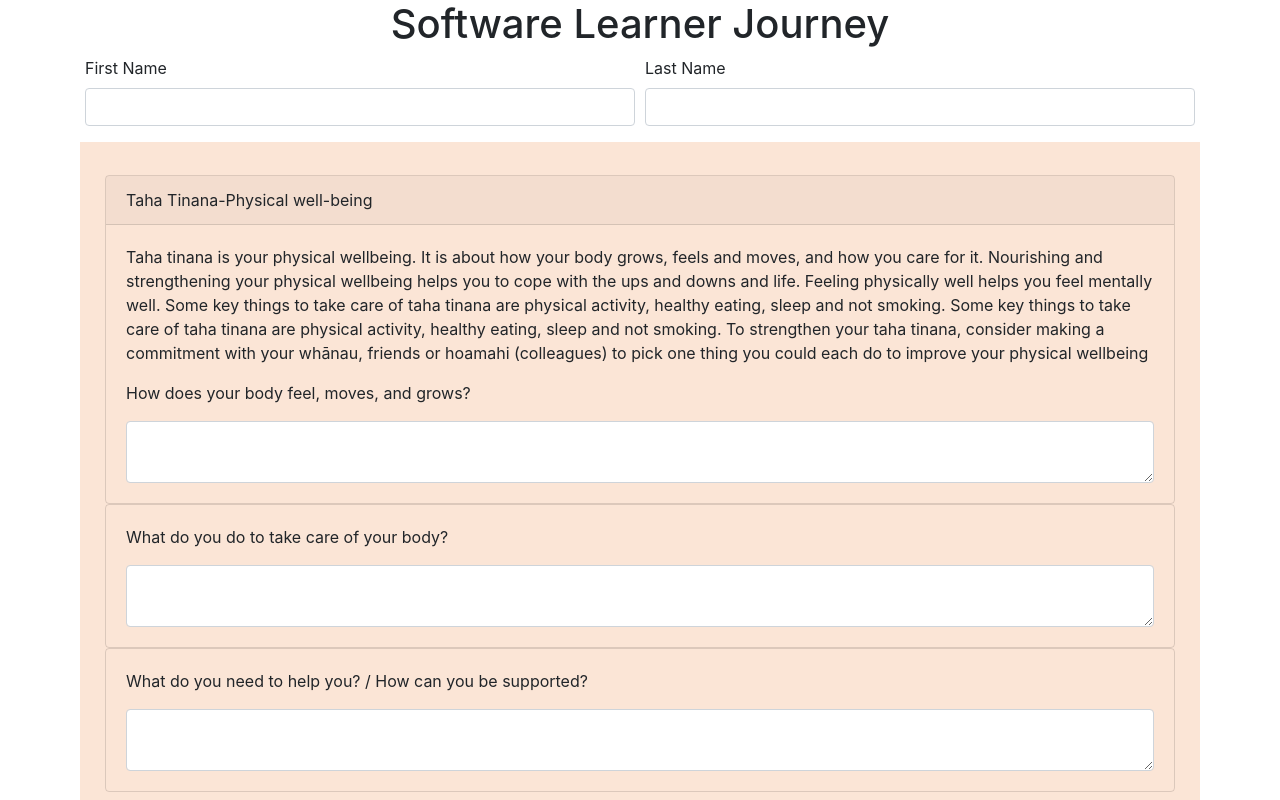
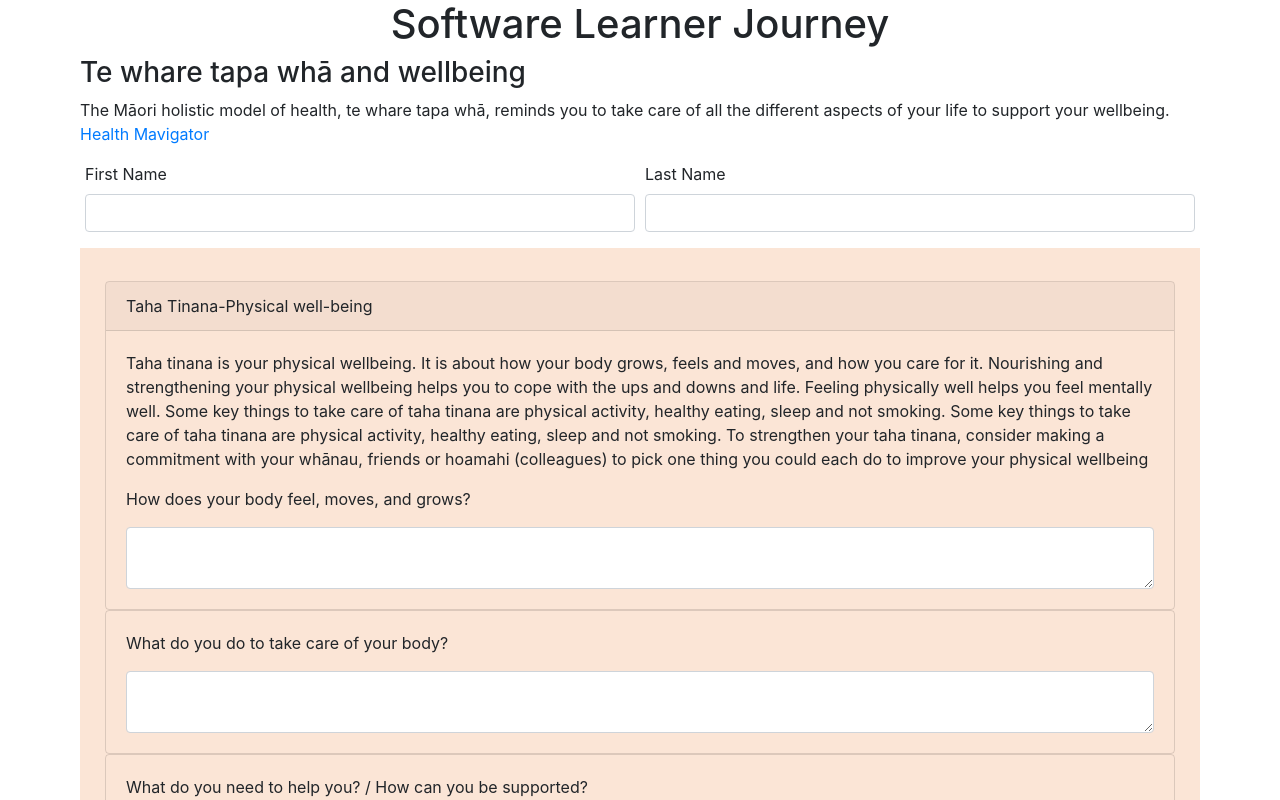
Before and after one commit to Wulingoh/send-email-with-reactjs-and-emailjs-main, a React (Create React App) app: page / in a window 1280 px wide. Shown: the top 800 px of the page. Built offline with nearby package versions, Linux system fonts and the light colour scheme.

Commit message:
finished formatting

```diff
--- a/public/index.html
+++ b/public/index.html
@@ -17,6 +17,11 @@
       href="https://cdn.jsdelivr.net/npm/bootstrap@4.4.1/dist/css/bootstrap.min.css"
       integrity="sha384-Vkoo8x4CGsO3+Hhxv8T/Q5PaXtkKtu6ug5TOeNV6gBiFeWPGFN9MuhOf23Q9Ifjh"
       crossorigin="anonymous"
+    />
+    <!-- Bootstrap icons -->
+    <link
+      rel="stylesheet"
+      href="https://cdn.jsdelivr.net/npm/bootstrap-icons@1.3.0/font/bootstrap-icons.css"
     />
 
     <title>Learner Journey</title>
--- a/src/App.js
+++ b/src/App.js
@@ -41,6 +41,16 @@ function App() {
       <form onSubmit={handleSubmit} ref={form}>
         <h1 className='text-center'>Software Learner Journey</h1>
         <div className='form-row'>
+          <h3>Te whare tapa whā and wellbeing</h3>
+          <p>
+            The Māori holistic model of health, te whare tapa whā, reminds you
+            to take care of all the different aspects of your life to support
+            your wellbeing.{"   "}
+            <a href='https://www.healthnavigator.org.nz/healthy-living/t/te-whare-tapa-wh%C4%81-and-wellbeing/'>
+              Health Mavigator
+            </a>
+          </p>
+
           <div className='form-group col-md-6'>
             <label htmlFor='First Name'>First Name</label>
             <input type='text' className='form-control' name='firstname' />
@@ -121,7 +131,8 @@ function App() {
           </div> */}
         </div>
 
-        <button type='submit' className='btn btn-primary'>
+        <button type='submit' className='btn btn-outline-primary'>
+          <i className='bi bi-check-circle-fill text-dark '> </i>
           Send Your Journey
         </button>
       </form>
--- a/src/components/cards.js
+++ b/src/components/cards.js
@@ -8,7 +8,6 @@ const CardWithHeader = (props) => {
       style={{ backgroundColor: props.bgcolor, padding: "25px" }}
     >
       <h2>{props.maintitle}</h2>
-
       <Card className='bg-transparent'>
         <Card.Header>{props.sectiontitle}</Card.Header>
         <Card.Body>
@@ -24,7 +23,6 @@ const CardWithHeader = (props) => {
           </Card.Text>
         </Card.Body>
       </Card>
-
       <Card className='bg-transparent'>
         <Card.Body>
           <Card.Text>{props.q2}</Card.Text>
```
